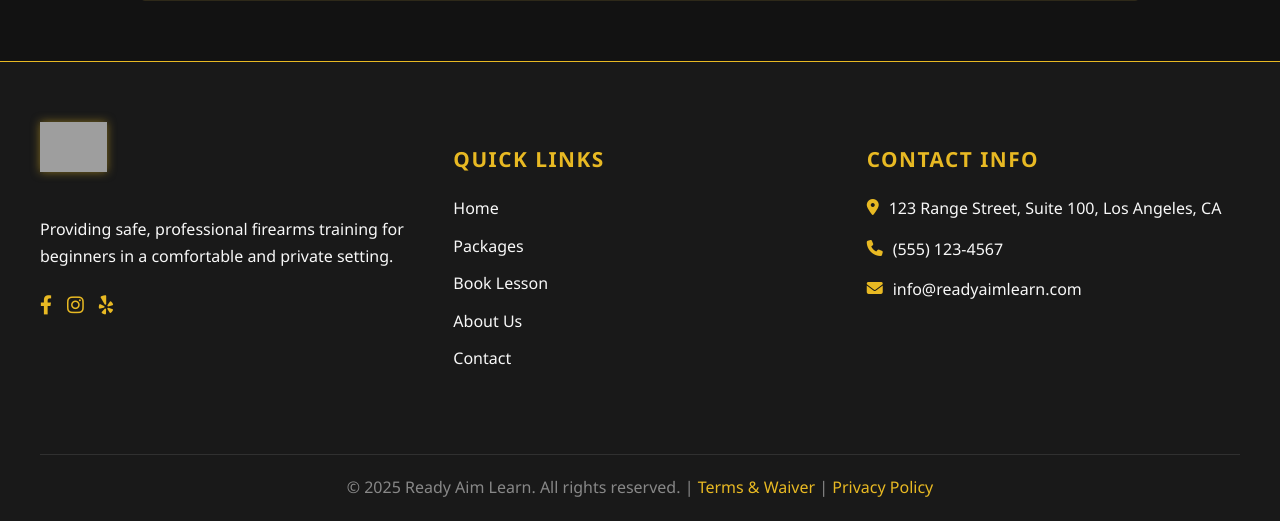
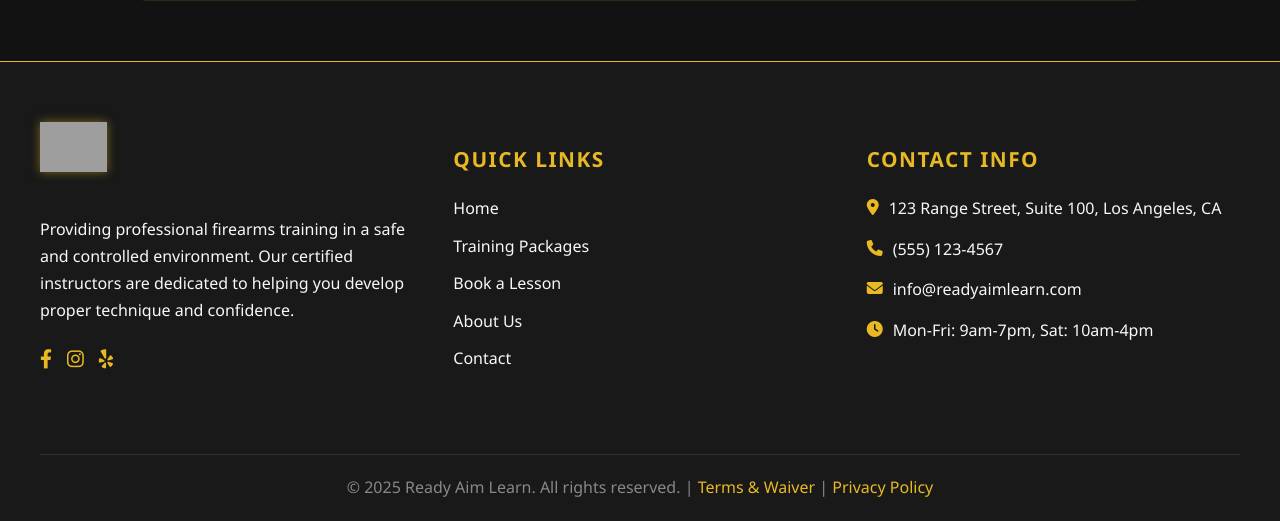
Before and after one commit to VIDAKHOSHPEY22/Ready-Aim-Learn-Final, a Django app: template lessons/templates/lessons/faq.html in a window 1280 px wide. Shown: the part 2744-3265 px from the top of the page. Run offline with Django 3.2, Linux system fonts and the light colour scheme; the template is opened without the code that fills it, so the values that code supplies are empty; grey boxes are pictures that could not be loaded.

Commit message:
fixed footer faq

```diff
--- a/lessons/templates/lessons/faq.html
+++ b/lessons/templates/lessons/faq.html
@@ -865,7 +865,7 @@
             <div class="footer-content">
                 <div class="footer-column">
                     <img src="{% static 'lessons/images/logo.png' %}" alt="Ready Aim Learn" class="footer-logo">
-                    <p class="footer-about">Providing safe, professional firearms training for beginners in a comfortable and private setting.</p>
+                    <p class="footer-about">Providing professional firearms training in a safe and controlled environment. Our certified instructors are dedicated to helping you develop proper technique and confidence.</p>
                     <div class="social-links">
                         <a href="#" aria-label="Facebook"><i class="fab fa-facebook-f"></i></a>
                         <a href="#" aria-label="Instagram"><i class="fab fa-instagram"></i></a>
@@ -877,8 +877,8 @@
                     <h3 class="footer-heading">Quick Links</h3>
                     <ul class="footer-links">
                         <li><a href="{% url 'home' %}">Home</a></li>
-                        <li><a href="{% url 'packages' %}">Packages</a></li>
-                        <li><a href="{% url 'booking' %}">Book Lesson</a></li>
+                        <li><a href="{% url 'packages' %}">Training Packages</a></li>
+                        <li><a href="{% url 'booking' %}">Book a Lesson</a></li>
                         <li><a href="{% url 'about' %}">About Us</a></li>
                         <li><a href="{% url 'contact' %}">Contact</a></li>
                     </ul>
@@ -890,6 +890,7 @@
                         <li><i class="fas fa-map-marker-alt"></i> 123 Range Street, Suite 100, Los Angeles, CA</li>
                         <li><i class="fas fa-phone"></i> (555) 123-4567</li>
                         <li><i class="fas fa-envelope"></i> info@readyaimlearn.com</li>
+                        <li><i class="fas fa-clock"></i> Mon-Fri: 9am-7pm, Sat: 10am-4pm</li>
                     </ul>
                 </div>
             </div>
```
